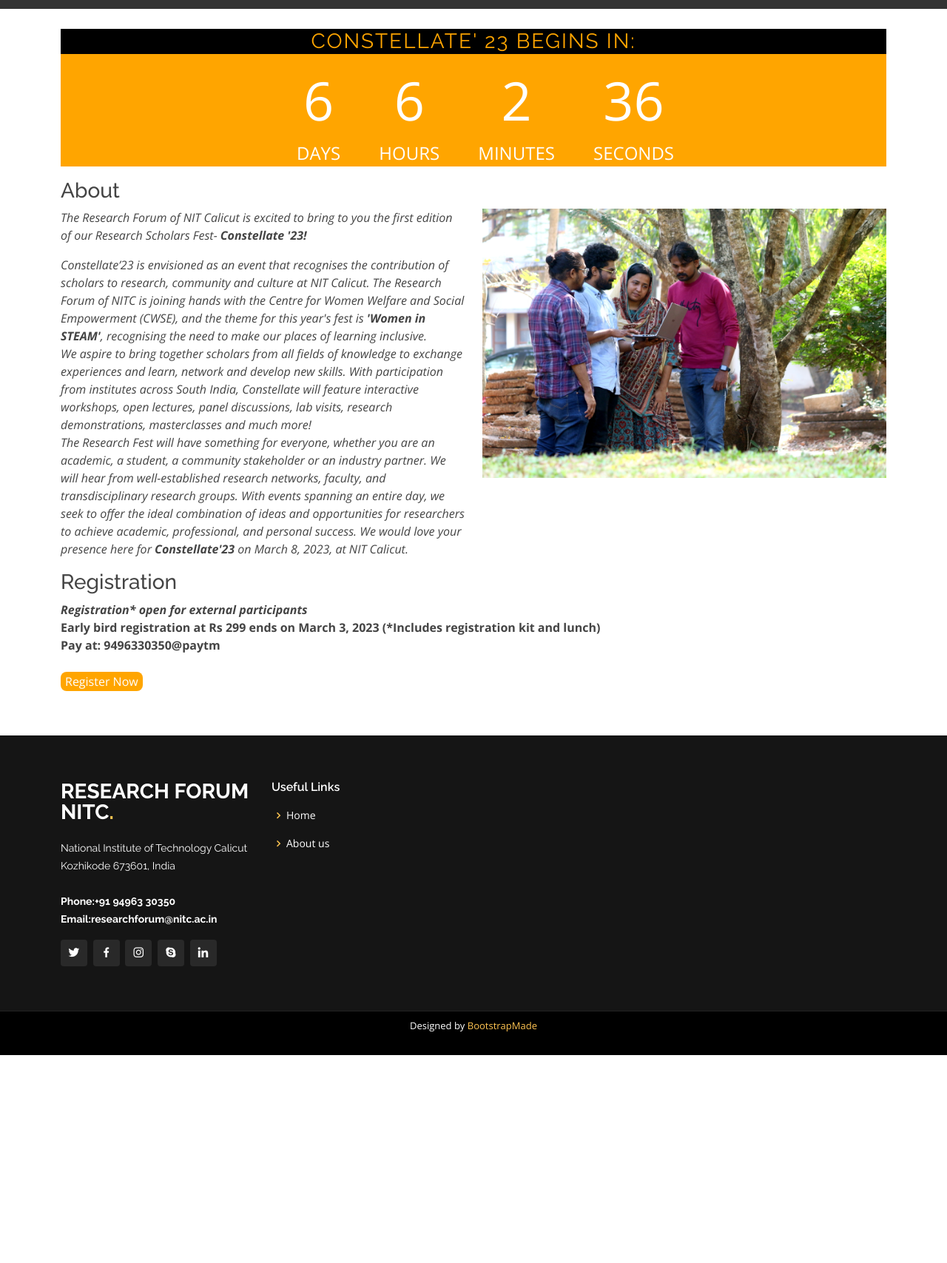
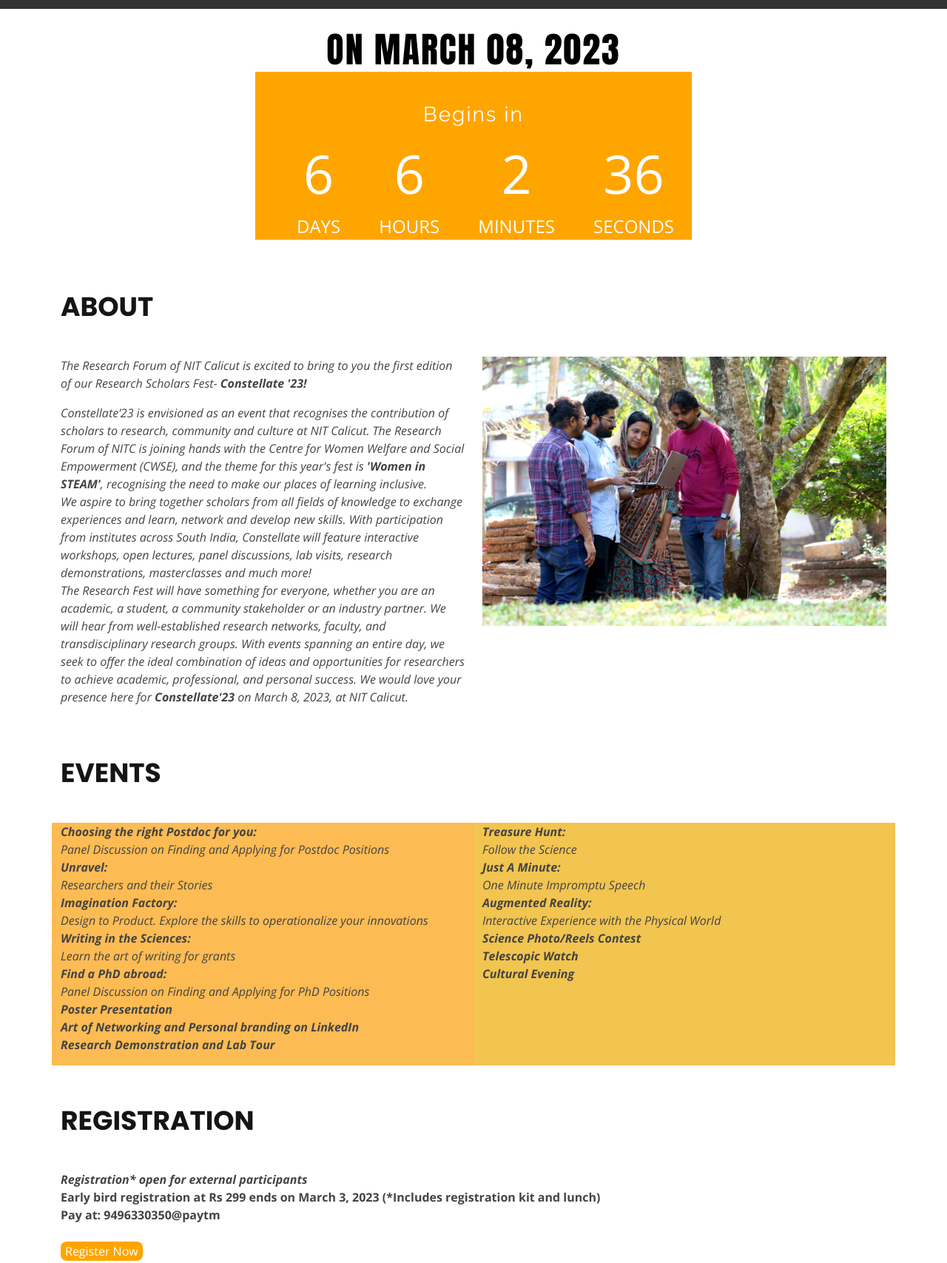
Before and after one commit to researchforumnitc/mywebsite, a website: page rf_nitc/con23.html in a window 1280 px wide. Shown: the part 61-1768 px from the top of the page at 74% size. Before the commit the page ends 1487 px from the top, so only its background shows below. Drawn offline with nearby package versions, Linux system fonts and the light colour scheme.

Commit message:
con23 events added

```diff
--- a/rf_nitc/assets/css/style.css
+++ b/rf_nitc/assets/css/style.css
@@ -1600,17 +1600,31 @@
   margin: 0 auto;
   text-align: center;
   background-color:orange;
+  width: fit-content;
  /* padding-top: 1em;*/
 }
 
 #timer-h1{
   top:0px;
-  background-color:black;
-  color: orange;
+  background-color:white;
+  color: black;
   font-weight: normal;
+  font-family: Impact, Haettenschweiler, 'Arial Narrow Bold', sans-serif ;
+  font-size: 3em;
   letter-spacing: .125rem;
   text-transform: uppercase;
   bottom:0px;
+
+}
+
+#timer-h2{
+  top:0px;
+  /*background-color:black;*/
+  color:white;
+  font-weight: normal;
+  letter-spacing: .125rem;
+ /* text-transform: uppercase;
+  bottom:0px;*/
 
 }
 
@@ -1626,3 +1640,13 @@
   display: block;
   font-size: 4.5rem;
 }
+
+/*
+*  Con23 Events
+*/
+.con-sp-l{
+  background-color: #FCBB53 ;
+}
+.con-sp-r{
+  background-color: #F2C450;
+}
--- a/rf_nitc/con23.html
+++ b/rf_nitc/con23.html
@@ -89,8 +89,12 @@
     <!-- ======= About Section ======= -->
     <section id="about" class="about">
       <div class="container" data-aos="fade-up">
+        <!--<div class="banner">
+            <h1></h1>
+        </div>-->
         <div class="timer">
-          <h3 id="timer-h1">Constellate' 23 begins in:</h3>
+          <h3 id="timer-h1">On March 08, 2023</h3>
+          <h3 id="timer-h2"><br>Begins in</h3>
           <div id="countdown">
             <ul>
                 <li class="timer-li"><span id="days"></span>days</li>
@@ -100,9 +104,11 @@
             </ul>
           </div>
         </div>
-
-        <h3>About</h3>
-
+        <br>
+    <br>
+    <div class="section-title">
+    <p>About</p>
+    </div>
         <div class="row">
           <div class="col-lg-6 order-1 order-lg-2" data-aos="fade-left" data-aos-delay="100">
             <img src="assets/img/about_c.jpg" class="img-fluid" alt="">
@@ -122,11 +128,61 @@
         </p>
       </div>
     </div>
+    <br>
+    <br>
+    <div class="section-title">
+    <p>Events</p>
+    </div>
+    <div class="row">
+      <div class="col-lg-6 order-2 order-lg-1 con-sp-l" data-aos="fade-left" data-aos-delay="100">
+        <p class="fst-italic">
+          <b>Choosing the right Postdoc for you:</b></br>
+          Panel Discussion on Finding and Applying for Postdoc Positions</br>
+
+          <b>Unravel:</b></br> Researchers and their Stories</br>
+
+          <b>Imagination Factory:</b></br>
+           Design to Product. Explore the skills to operationalize your innovations</br>
+
+          <b>Writing in the Sciences:</b> </br>
+          Learn the art of writing for grants<br>
+
+          <b>Find a PhD abroad:</b></br>
+          Panel Discussion on Finding and Applying for PhD Positions<br>
+
+          <b>Poster Presentation</b><br>
+
+          <b>Art of Networking and Personal branding on LinkedIn</b><br>
+
+          <b>Research Demonstration and Lab Tour</b><br>
+        </p>
+      </div>
+      <div class="col-lg-6 pt-4 pt-lg-0 order-2 order-lg-1 content con-sp-r" data-aos="fade-right" data-aos-delay="100">
+
+        <p class="fst-italic">
+          <b>Treasure Hunt:</b><br> Follow the Science<br>
+
+<b>Just A Minute:</b><br> One Minute Impromptu Speech<br>
+
+<b>Augmented Reality:</b><br> Interactive Experience with the Physical World<br>
+
+<b>Science Photo/Reels Contest</b><br>
+
+<b>Telescopic Watch</b></br>
+
+<b>Cultural Evening</b><br>
+
+    </p>
+  </div>
+</div>
 
 
 
-
-          <h3>Registration</h3>
+<br>
+<br>
+<div class="section-title">
+<p>Registration</p>
+</div>
 
        <b> <i> Registration* open for external participants</i><br>
         Early bird registration at Rs 299 ends on March 3, 2023 (*Includes registration kit and lunch)<br>
```
Also changed, not shown: rf_nitc/index.html (+1 -1 lines), rf_nitc/changelog.txt.
